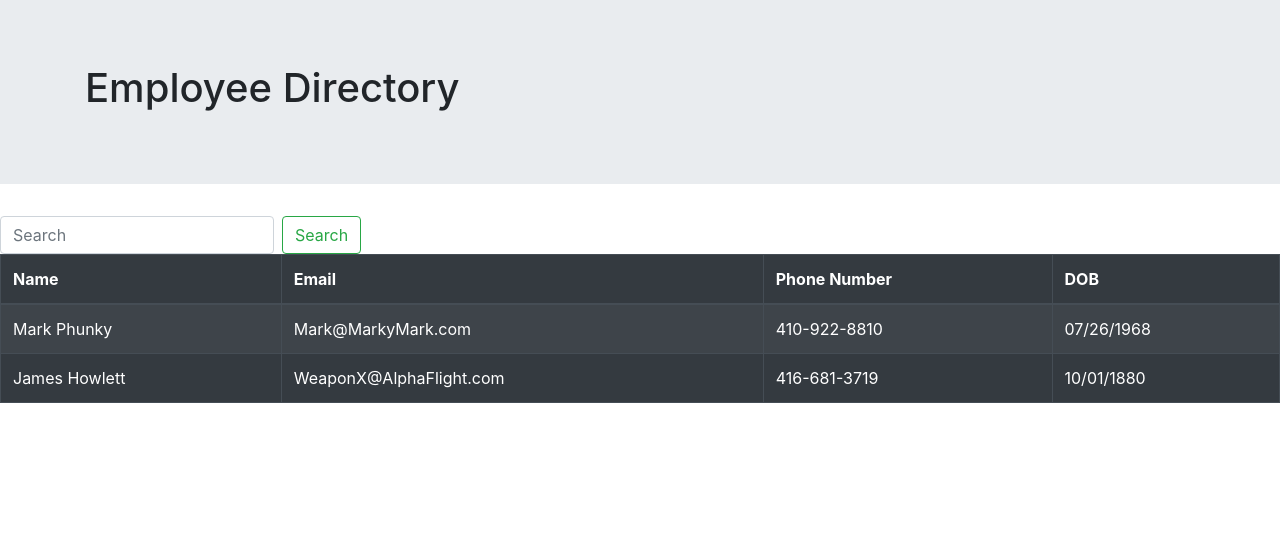
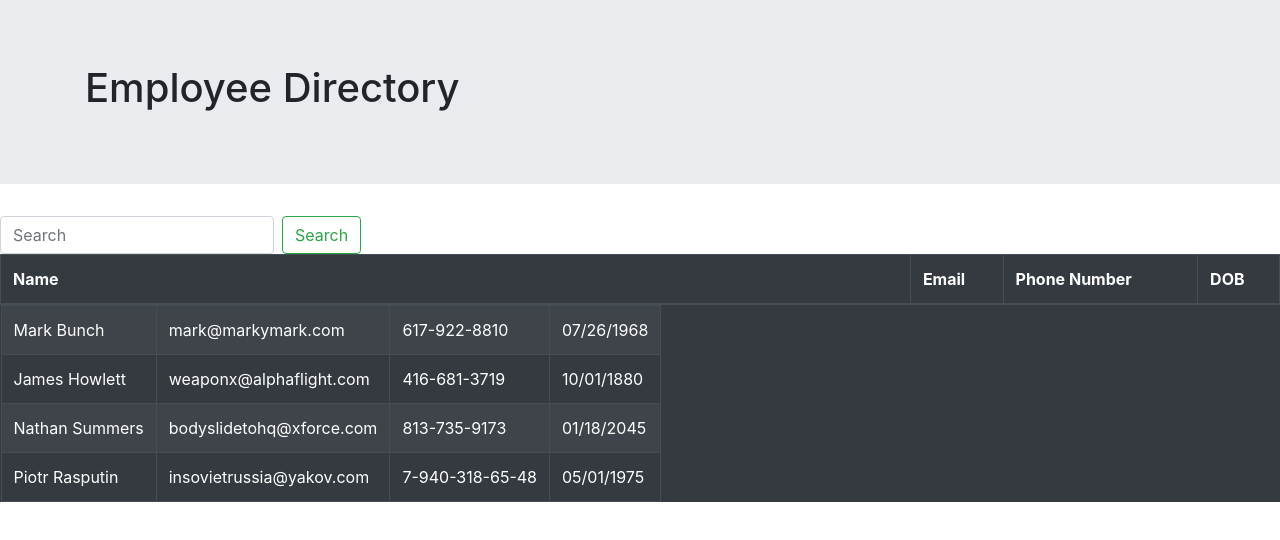
Before and after one commit to RobWongus/React-Employee-Directory, a React (Create React App) app: page / in a window 1280 px wide. Shown: the top 540 px of the page. Built offline with nearby package versions, Linux system fonts and the light colour scheme.

Commit message:
added members to employee table

```diff
--- /dev/null
+++ b/src/App.css
@@ -0,0 +1,38 @@
+.App {
+  text-align: center;
+}
+
+.App-logo {
+  height: 40vmin;
+  pointer-events: none;
+}
+
+@media (prefers-reduced-motion: no-preference) {
+  .App-logo {
+    animation: App-logo-spin infinite 20s linear;
+  }
+}
+
+.App-header {
+  background-color: #282c34;
+  min-height: 100vh;
+  display: flex;
+  flex-direction: column;
+  align-items: center;
+  justify-content: center;
+  font-size: calc(10px + 2vmin);
+  color: white;
+}
+
+.App-link {
+  color: #61dafb;
+}
+
+@keyframes App-logo-spin {
+  from {
+    transform: rotate(0deg);
+  }
+  to {
+    transform: rotate(360deg);
+  }
+}
--- a/src/App.js
+++ b/src/App.js
@@ -1,6 +1,6 @@
 import React from 'react';
 import Navbar from './components/Navbar';
-import Search from './components/Search';
+import Search from './components/searchbar';
 import EmployeeTable from './components/EmployeeTable';
 
 function App() {
--- a/src/components/EmployeeTable.js
+++ b/src/components/EmployeeTable.js
@@ -2,13 +2,14 @@ import React from 'react';
 import Table from 'react-bootstrap/Table'
 
 function EmployeeTable(props) {
+//   const { products } = props;
     return (
         <div>
            <Table className= "tableEmployee" striped bordered hover variant="dark">
   <thead>
     <tr>
 
-      <th onClick={props.sortByName}>Name</th>
+      <th>Name</th>
       <th>Email</th>
       <th>Phone Number</th>
       <th>DOB</th>
@@ -16,24 +17,39 @@ function EmployeeTable(props) {
   </thead>
 
   <tbody className="">
-
+    {/* {products.map(product =>( */}
+    <div>
     <tr>
-      <td>Mark Phunky</td>
-      <td>Mark@MarkyMark.com</td>
-      <td>410-922-8810</td>
+      {/* key={product.id}> */}
+      <td>Mark Bunch</td>
+      <td>mark@markymark.com</td>
+      <td>617-922-8810</td>
       <td>07/26/1968</td>
     </tr>
     <tr>
       <td>James Howlett</td>
-      <td>WeaponX@AlphaFlight.com</td>
+      <td>weaponx@alphaflight.com</td>
       <td>416-681-3719</td>
       <td>10/01/1880</td>
     </tr>
+    <tr>
+      <td>Nathan Summers</td>
+      <td>bodyslidetohq@xforce.com</td>
+      <td>813-735-9173</td>
+      <td>01/18/2045</td>
+    </tr>
+    <tr>
+      <td>Piotr Rasputin</td>
+      <td>insovietrussia@yakov.com</td>
+      <td>7-940-318-65-48</td>
+      <td>05/01/1975</td>
+    </tr>
 
+    </div>
   </tbody>
 </Table>
         </div>
-    )
+    );
 
 }
 export default EmployeeTable
--- /dev/null
+++ b/src/index.css
@@ -0,0 +1,13 @@
+body {
+  margin: 0;
+  font-family: -apple-system, BlinkMacSystemFont, 'Segoe UI', 'Roboto', 'Oxygen',
+    'Ubuntu', 'Cantarell', 'Fira Sans', 'Droid Sans', 'Helvetica Neue',
+    sans-serif;
+  -webkit-font-smoothing: antialiased;
+  -moz-osx-font-smoothing: grayscale;
+}
+
+code {
+  font-family: source-code-pro, Menlo, Monaco, Consolas, 'Courier New',
+    monospace;
+}
--- a/src/index.js
+++ b/src/index.js
@@ -4,9 +4,14 @@ import 'bootstrap/dist/css/bootstrap.min.css';
 import App from './App';
 
 
+import './index.css';
+// import * as serviceWorker from './serviceWorker';
+
+
 ReactDOM.render(
   <React.StrictMode>
     <App />
+
   </React.StrictMode>,
   document.getElementById('root')
 );
```
Also changed, not shown: src/setupTests.js (added, +5 -0 lines), src/utils/axios.js (added, +7 -0 lines), src/components/Navbar.js (line endings or trailing spaces), src/components/name.js (added), src/components/searchbar.js (line endings or trailing spaces), src/logo.svg (added), src/serviceWorker.js (indentation only), 1 other file (tests, documents, lock files or other folders).
